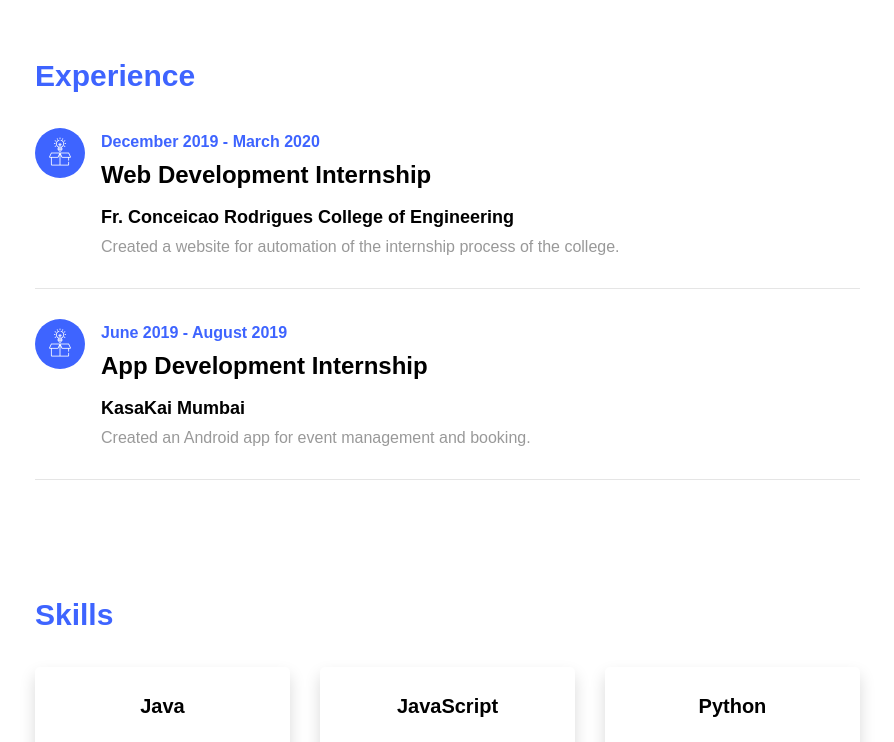
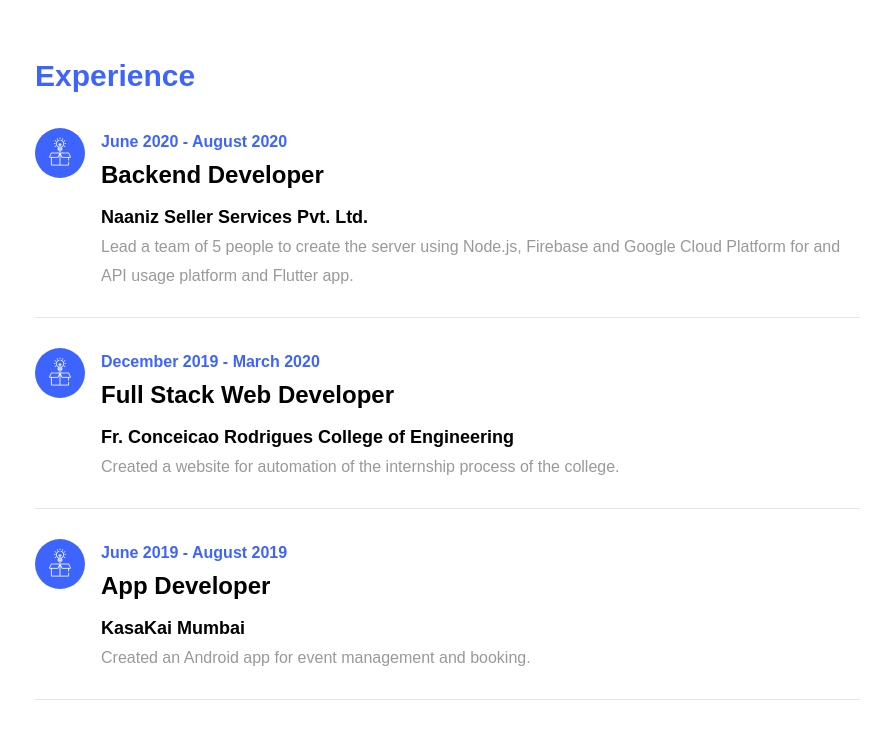
Before and after one commit to sherwyn11/sherwyn11.github.io, a plain HTML site: page index.html in a window 1280 px wide. Shown: the part 2140-2882 px from the top of the page, without its empty margins (335-1229 px from the left). Drawn offline with Linux system fonts and the light colour scheme; files whose address does not match are found by name.

Commit message:
✨ updated resume

```diff
--- a/index.html
+++ b/index.html
@@ -160,14 +160,25 @@
 					  </div>
 
 					  <div id="page-2" class= "page two">
-					  	<h2 class="heading">Experience</h2>
+						  <h2 class="heading">Experience</h2>
+						<div class="resume-wrap d-flex ftco-animate">
+					    	<div class="icon d-flex align-items-center justify-content-center">
+					    		<span class="flaticon-ideas"></span>
+							</div>
+							<div class="text pl-3">
+								<span class="date">June 2020 - August 2020</span>
+								<h2>Backend Developer</h2>
+								<span class="position">Naaniz Seller Services Pvt. Ltd.</span>
+								<p>Lead a team of 5 people to create the server using Node.js, Firebase and Google Cloud Platform for and API usage platform and Flutter app.</p>
+							</div>
+	    				</div>
 					    <div class="resume-wrap d-flex ftco-animate">
 					    	<div class="icon d-flex align-items-center justify-content-center">
 					    		<span class="flaticon-ideas"></span>
-					    	</div>
+							</div>
 					    	<div class="text pl-3">
 		    					<span class="date">December 2019 - March 2020</span>
-		    					<h2>Web Development Internship</h2>
+		    					<h2>Full Stack Web Developer</h2>
 		    					<span class="position">Fr. Conceicao Rodrigues College of Engineering</span>
 		    					<p>Created a website for automation of the internship process of the college.</p>
 		    				</div>
@@ -178,7 +189,7 @@
 					    	</div>
 					    	<div class="text pl-3">
 		    					<span class="date">June 2019 - August 2019</span>
-		    					<h2>App Development Internship</h2>
+		    					<h2>App Developer</h2>
 		    					<span class="position">KasaKai Mumbai</span>
 		    					<p>Created an Android app for event management and booking.</p>
 		    				</div>
```
Also changed, not shown: 3 other files.
